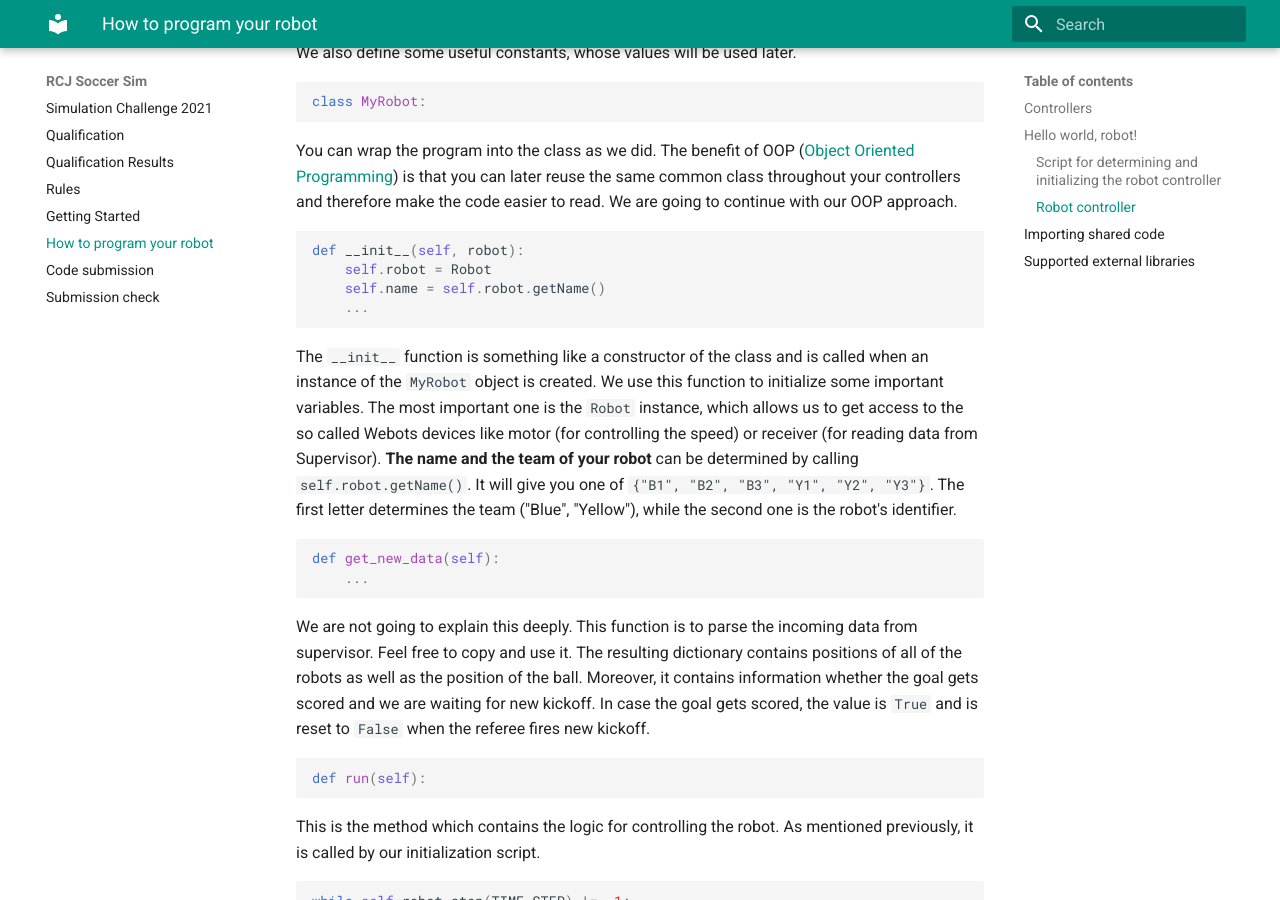
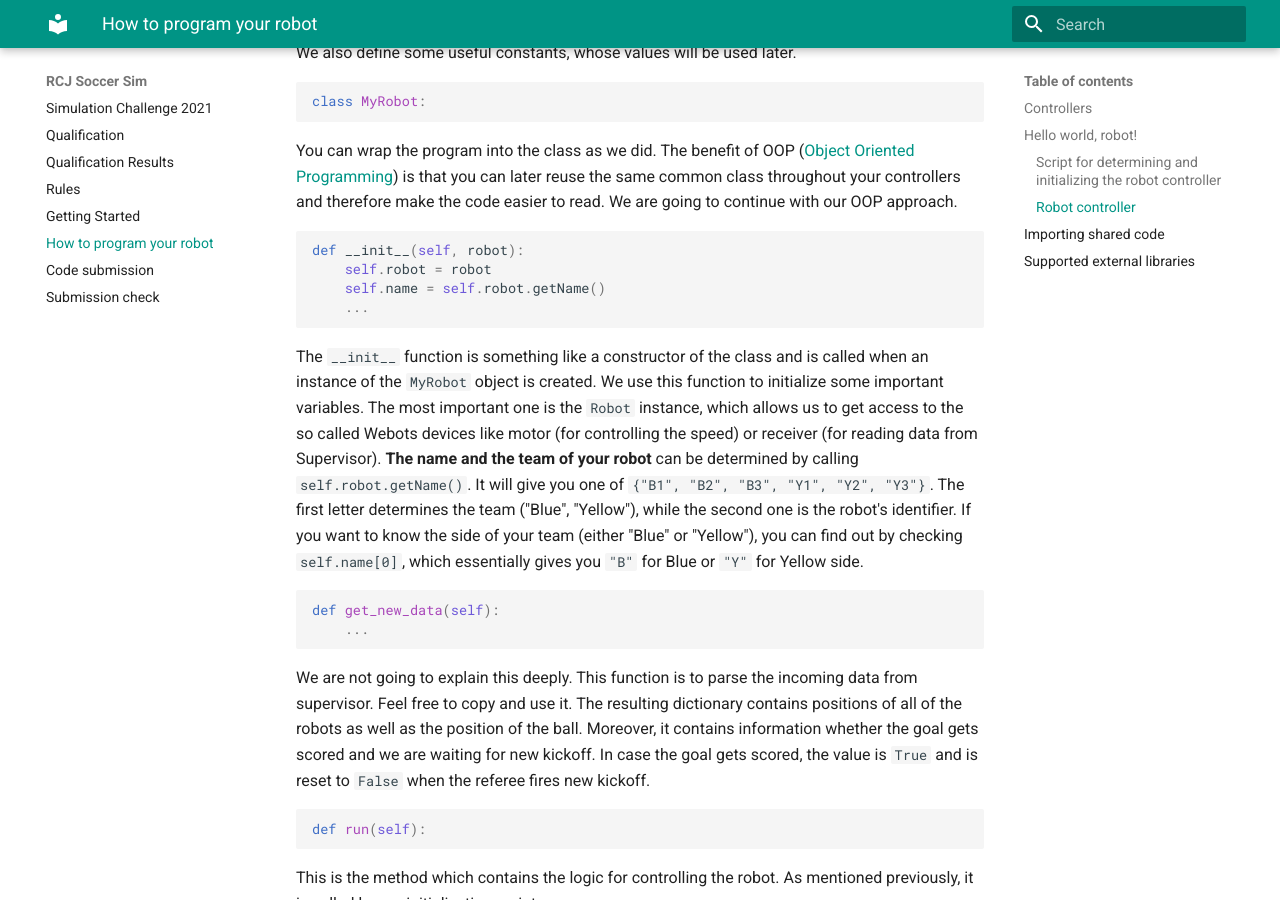
Before and after one commit to robocup-junior/rcj-soccersim, an MkDocs documentation site: the page built from docs/docs/how_to_robot.md, in a window 1280 px wide and 900 px high, scrolled down 3528 px. Built offline with MkDocs 1.6.1 and Material for MkDocs 9.7.7, drawn with Linux system fonts in a browser that asks for light colours.

Commit message:
docs: add note about checking the side of the team (#112)
Signed-off-by: Adrian Matejov <ado.matejov@gmail.com>

````diff
--- a/docs/docs/how_to_robot.md
+++ b/docs/docs/how_to_robot.md
@@ -191,7 +191,7 @@ therefore make the code easier to read. We are going to continue with our OOP ap
 
 ```python
 def __init__(self, robot):
-    self.robot = Robot
+    self.robot = robot
     self.name = self.robot.getName()
     ...
 ```
@@ -203,6 +203,8 @@ like motor (for controlling the speed) or receiver (for reading data from Superv
 **The name and the team of your robot** can be determined by calling `self.robot.getName()`.
 It will give you one of `{"B1", "B2", "B3", "Y1", "Y2", "Y3"}`. The first letter determines
 the team ("Blue", "Yellow"), while the second one is the robot's identifier.
+If you want to know the side of your team (either "Blue" or "Yellow"), you can find out
+by checking `self.name[0]`, which essentially gives you `"B"` for Blue or `"Y"` for Yellow side.
 
 ```python
 def get_new_data(self):
````
